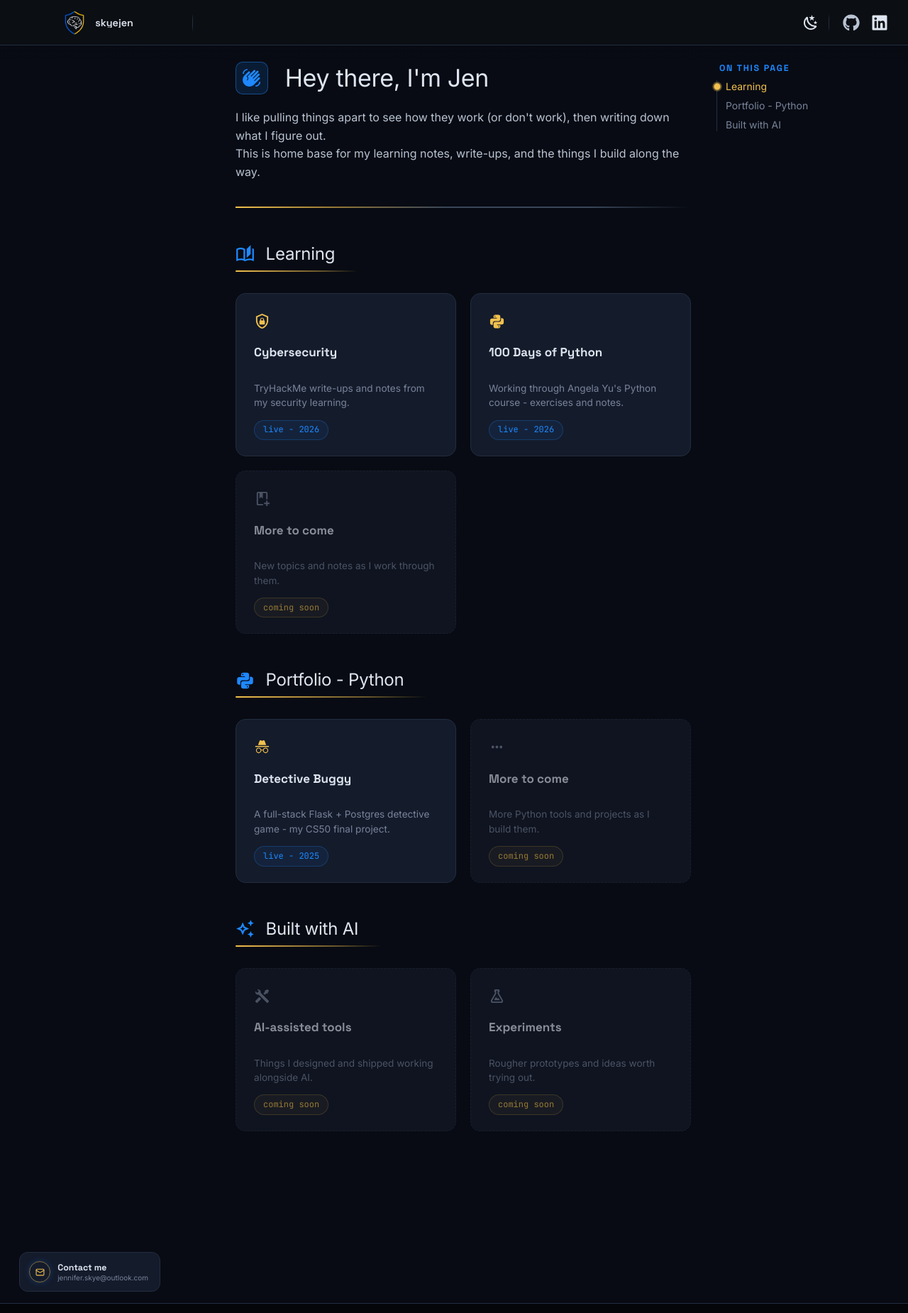
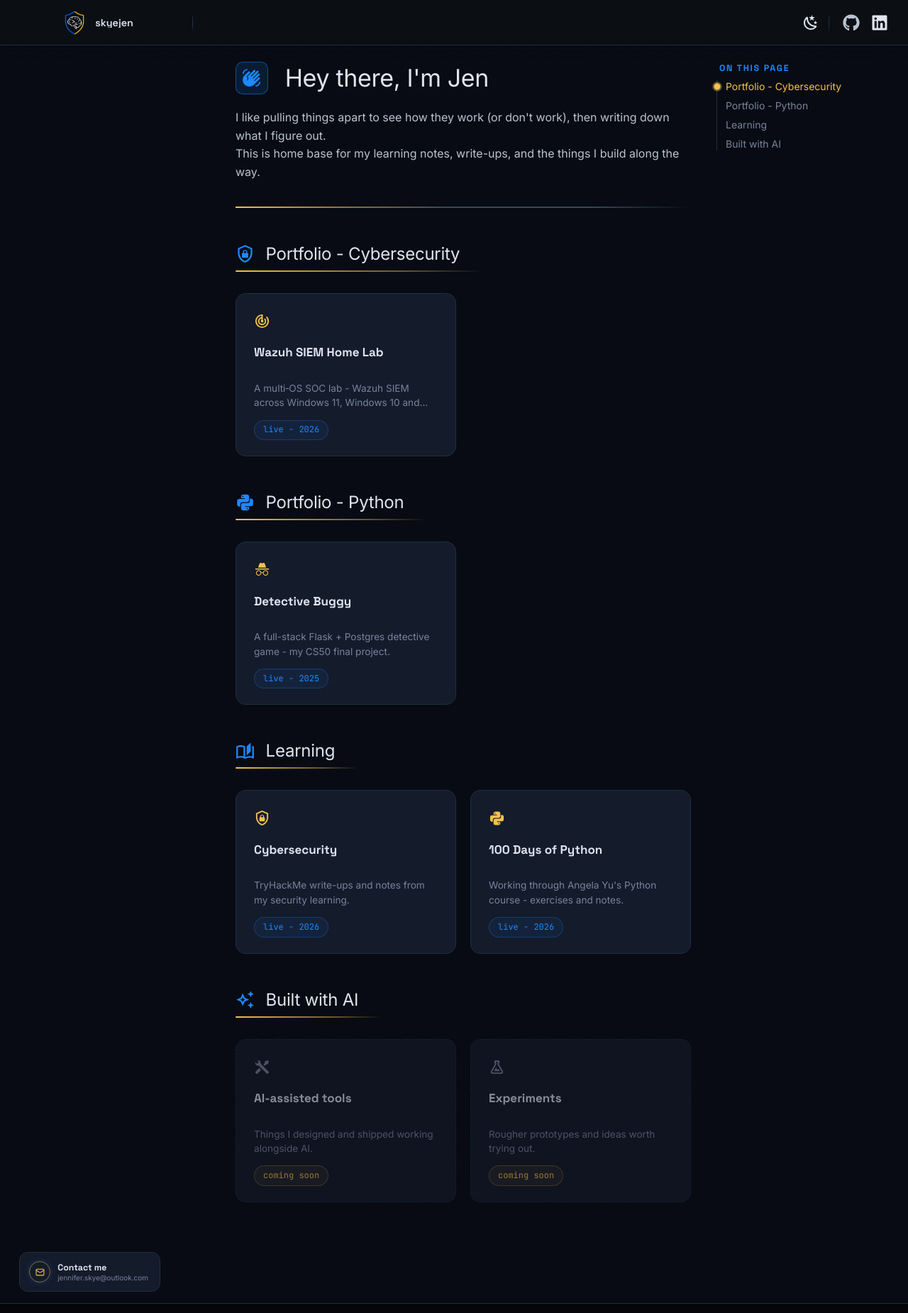
Before and after one commit to skyejen/skyejen.github.io, an MkDocs documentation site: the page built from docs/index.md, in a window 1280 px wide. Shown: the whole page at 71% size. Built offline with MkDocs 1.6.1 and Material for MkDocs 9.7.7, drawn with Linux system fonts in a browser that asks for light colours.

Commit message:
feat: add Portfolio - Cybersecurity section, reorder sections, drop placeholders

```diff
--- a/docs/index.md
+++ b/docs/index.md
@@ -11,6 +11,32 @@ This is home base for my learning notes, write-ups, and the things I build along
      lines). Drop it into the right section. Swap a "coming soon" placeholder
      (div.sj-card--soon) for a real linked card once that repo has a live site.
      ═══════════════════════════════════════════════════════════════════════ -->
+
+## :material-shield-lock-outline: Portfolio - Cybersecurity
+
+<div class="sj-cards" markdown>
+
+<a class="sj-card" href="https://skyejen.github.io/cybersecurity/portfolio/home-labs/wazuh/" markdown="span">
+<span class="sj-card-icon">:material-radar:</span>
+<span class="sj-card-title">Wazuh SIEM Home Lab</span>
+<span class="sj-card-desc">A multi&#8209;OS SOC lab - Wazuh SIEM across Windows 11, Windows 10 and macOS, with custom detection rules, MITRE-mapped attacks, and compliance evidence.</span>
+<span class="sj-card-meta">live - 2026</span>
+</a>
+
+</div>
+
+## :material-language-python: Portfolio - Python
+
+<div class="sj-cards" markdown>
+
+<a class="sj-card" href="detective-buggy/" markdown="span">
+<span class="sj-card-icon">:material-incognito:</span>
+<span class="sj-card-title">Detective Buggy</span>
+<span class="sj-card-desc">A full-stack Flask + Postgres detective game - my CS50 final project.</span>
+<span class="sj-card-meta">live - 2025</span>
+</a>
+
+</div>
 
 ## :material-book-open-page-variant-outline: Learning
 
@@ -29,33 +55,6 @@ This is home base for my learning notes, write-ups, and the things I build along
 <span class="sj-card-desc">Working through Angela Yu's Python course - exercises and notes.</span>
 <span class="sj-card-meta">live - 2026</span>
 </a>
-
-<div class="sj-card sj-card--soon" markdown="span">
-<span class="sj-card-icon">:material-book-plus-outline:</span>
-<span class="sj-card-title">More to come</span>
-<span class="sj-card-desc">New topics and notes as I work through them.</span>
-<span class="sj-card-meta">coming soon</span>
-</div>
-
-</div>
-
-## :material-language-python: Portfolio - Python
-
-<div class="sj-cards" markdown>
-
-<a class="sj-card" href="detective-buggy/" markdown="span">
-<span class="sj-card-icon">:material-incognito:</span>
-<span class="sj-card-title">Detective Buggy</span>
-<span class="sj-card-desc">A full-stack Flask + Postgres detective game - my CS50 final project.</span>
-<span class="sj-card-meta">live - 2025</span>
-</a>
-
-<div class="sj-card sj-card--soon" markdown="span">
-<span class="sj-card-icon">:material-dots-horizontal:</span>
-<span class="sj-card-title">More to come</span>
-<span class="sj-card-desc">More Python tools and projects as I build them.</span>
-<span class="sj-card-meta">coming soon</span>
-</div>
 
 </div>
 
```
